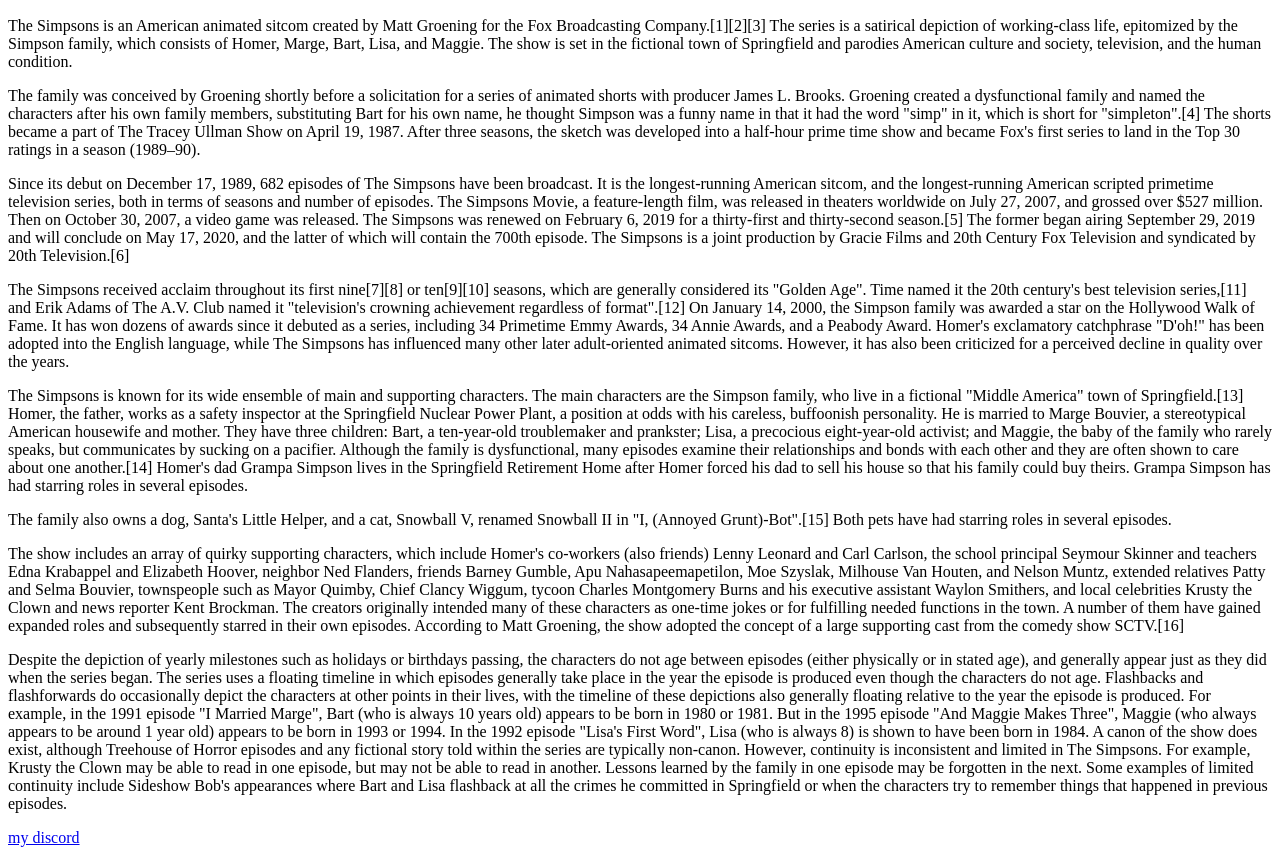
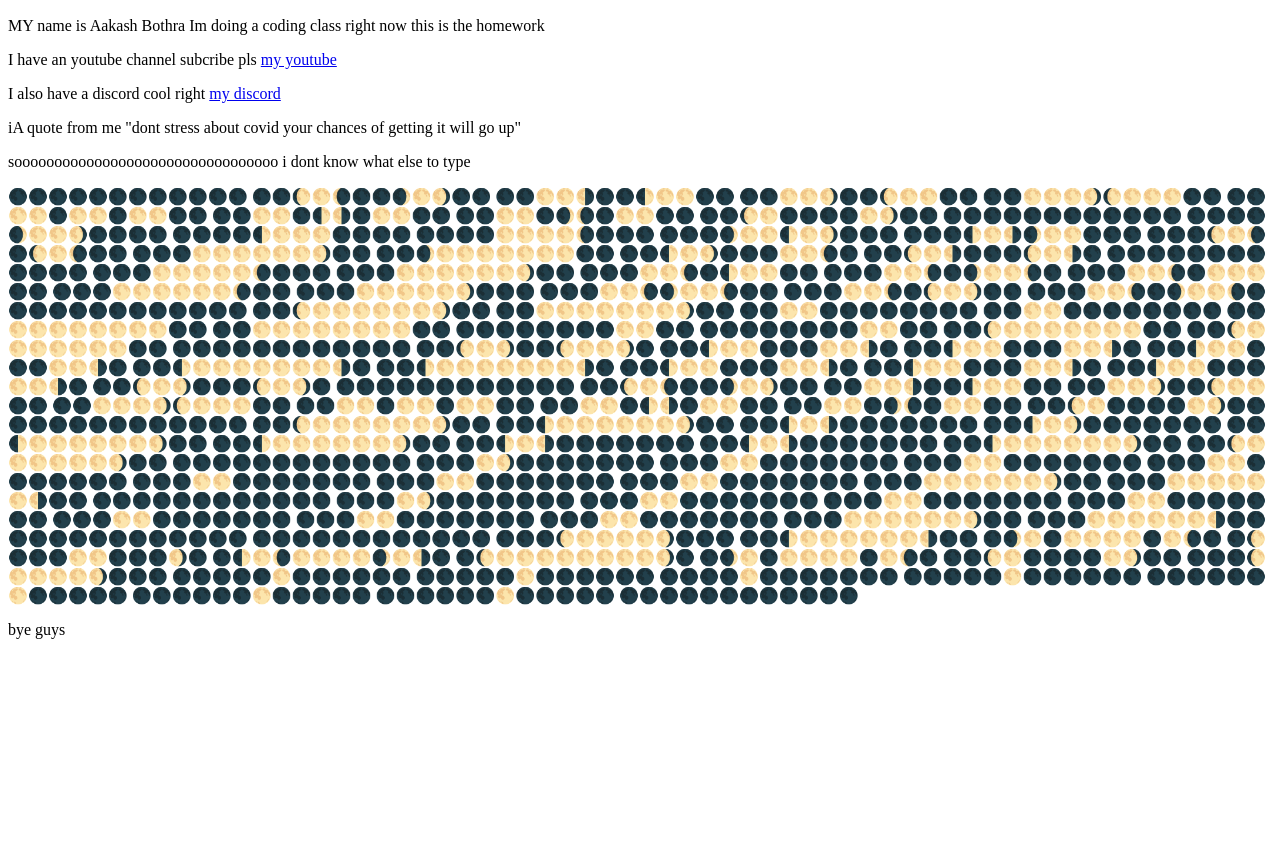
Before and after one commit to Pandawastaken1/coding-class-, a plain HTML site: page index.html in a window 1280 px wide. Shown: the part 369-1224 px from the top of the page. After the commit the page ends 1024 px from the top, so only its background shows below. Drawn offline with Linux system fonts and the light colour scheme.

Commit message:
git commit

```diff
--- a/index.html
+++ b/index.html
@@ -1,21 +1,126 @@
 <html>
   <head>
     <title>hi ppl</title>
-    <h1> <center> Simpsons blog I guess <center/> </h1>
+    <h1> <center> my blog I guess <center/> </h1>
     </head>
  <img  src=https://media.vanityfair.com/photos/5b8eb6e436a2ff0ca844f275/master/w_1600%2Cc_limit/simpsons-oral-history-august-2007-lede.jpg/>
  <img src="" alt="picture of Simpsons" width="42" height="42"./>
-  <p> The Simpsons is an American animated sitcom created by Matt Groening for the Fox Broadcasting Company.[1][2][3] The series is a satirical depiction of working-class life, epitomized by the Simpson family, which consists of Homer, Marge, Bart, Lisa, and Maggie. The show is set in the fictional town of Springfield and parodies American culture and society, television, and the human condition. </p>
-   <p>The family was conceived by Groening shortly before a solicitation for a series of animated shorts with producer James L. Brooks. Groening created a dysfunctional family and named the characters after his own family members, substituting Bart for his own name, he thought Simpson was a funny name in that it had the word "simp" in it, which is short for "simpleton".[4] The shorts became a part of The Tracey Ullman Show on April 19, 1987. After three seasons, the sketch was developed into a half-hour prime time show and became Fox's first series to land in the Top 30 ratings in a season (1989–90).</p>
-     <p>Since its debut on December 17, 1989, 682 episodes of The Simpsons have been broadcast. It is the longest-running American sitcom, and the longest-running American scripted primetime television series, both in terms of seasons and number of episodes. The Simpsons Movie, a feature-length film, was released in theaters worldwide on July 27, 2007, and grossed over $527 million. Then on October 30, 2007, a video game was released. The Simpsons was renewed on February 6, 2019 for a thirty-first and thirty-second season.[5] The former began airing September 29, 2019 and will conclude on May 17, 2020, and the latter of which will contain the 700th episode. The Simpsons is a joint production by Gracie Films and 20th Century Fox Television and syndicated by 20th Television.[6]</p>
-       <p>The Simpsons received acclaim throughout its first nine[7][8] or ten[9][10] seasons, which are generally considered its "Golden Age". Time named it the 20th century's best television series,[11] and Erik Adams of The A.V. Club named it "television's crowning achievement regardless of format".[12] On January 14, 2000, the Simpson family was awarded a star on the Hollywood Walk of Fame. It has won dozens of awards since it debuted as a series, including 34 Primetime Emmy Awards, 34 Annie Awards, and a Peabody Award. Homer's exclamatory catchphrase "D'oh!" has been adopted into the English language, while The Simpsons has influenced many other later adult-oriented animated sitcoms. However, it has also been criticized for a perceived decline in quality over the years.</p>
-         <p>The Simpsons is known for its wide ensemble of main and supporting characters.
-The main characters are the Simpson family, who live in a fictional "Middle America" town of Springfield.[13] Homer, the father, works as a safety inspector at the Springfield Nuclear Power Plant, a position at odds with his careless, buffoonish personality. He is married to Marge Bouvier, a stereotypical American housewife and mother. They have three children: Bart, a ten-year-old troublemaker and prankster; Lisa, a precocious eight-year-old activist; and Maggie, the baby of the family who rarely speaks, but communicates by sucking on a pacifier. Although the family is dysfunctional, many episodes examine their relationships and bonds with each other and they are often shown to care about one another.[14] Homer's dad Grampa Simpson lives in the Springfield Retirement Home after Homer forced his dad to sell his house so that his family could buy theirs. Grampa Simpson has had starring roles in several episodes.</p>
-<p>The family also owns a dog, Santa's Little Helper, and a cat, Snowball V, renamed Snowball II in "I, (Annoyed Grunt)-Bot".[15] Both pets have had starring roles in several episodes.</p>
-  <p>The show includes an array of quirky supporting characters, which include Homer's co-workers (also friends) Lenny Leonard and Carl Carlson, the school principal Seymour Skinner and teachers Edna Krabappel and Elizabeth Hoover, neighbor Ned Flanders, friends Barney Gumble, Apu Nahasapeemapetilon, Moe Szyslak, Milhouse Van Houten, and Nelson Muntz, extended relatives Patty and Selma Bouvier, townspeople such as Mayor Quimby, Chief Clancy Wiggum, tycoon Charles Montgomery Burns and his executive assistant Waylon Smithers, and local celebrities Krusty the Clown and news reporter Kent Brockman.
-
-The creators originally intended many of these characters as one-time jokes or for fulfilling needed functions in the town. A number of them have gained expanded roles and subsequently starred in their own episodes. According to Matt Groening, the show adopted the concept of a large supporting cast from the comedy show SCTV.[16]</p>
-  <p>Despite the depiction of yearly milestones such as holidays or birthdays passing, the characters do not age between episodes (either physically or in stated age), and generally appear just as they did when the series began. The series uses a floating timeline in which episodes generally take place in the year the episode is produced even though the characters do not age. Flashbacks and flashforwards do occasionally depict the characters at other points in their lives, with the timeline of these depictions also generally floating relative to the year the episode is produced. For example, in the 1991 episode "I Married Marge", Bart (who is always 10 years old) appears to be born in 1980 or 1981. But in the 1995 episode "And Maggie Makes Three", Maggie (who always appears to be around 1 year old) appears to be born in 1993 or 1994. In the 1992 episode "Lisa's First Word", Lisa (who is always 8) is shown to have been born in 1984.
-
-A canon of the show does exist, although Treehouse of Horror episodes and any fictional story told within the series are typically non-canon. However, continuity is inconsistent and limited in The Simpsons. For example, Krusty the Clown may be able to read in one episode, but may not be able to read in another. Lessons learned by the family in one episode may be forgotten in the next. Some examples of limited continuity include Sideshow Bob's appearances where Bart and Lisa flashback at all the crimes he committed in Springfield or when the characters try to remember things that happened in previous episodes.</p>
-    <a href="https://discord.gg/38FBQ7n">my discord</a>
+  <p> MY name is Aakash Bothra Im doing a coding class right now this is the homework </p>
+   <p>I have an youtube channel subcribe pls  <a href="https://www.youtube.com/channel/UCGZfGCuV63YyHw1kDGLLTdQ">my youtube</a> </p>
+   <p>I also have a discord cool right <a href="https://discord.gg/38FBQ7n">my discord</a> </p>
+<p>iA quote from me "dont stress about covid your chances of getting it will go up" </p>
+  <p>sooooooooooooooooooooooooooooooooo i dont know what else to type </p>
+  <p>🌑🌑🌑🌑🌑🌑🌑🌑🌑🌑🌑🌑
+    🌑🌑🌔️🌕️🌘🌑🌑🌒🌕️🌖️️🌑🌑
+    🌑🌑🌕️🌕️🌗🌑🌑🌓🌕️🌕️🌑🌑
+    🌑🌑🌕️🌕️🌖️🌑🌑🌔🌕️🌕️🌑🌑
+    🌑🌑🌕️🌕️🌕️🌖️🌔🌕️🌕️🌕️🌑🌑
+    🌑🌑🌕️🌕️🌑🌕️🌕️🌑🌕️🌕️🌑🌑
+    🌑🌑🌕️🌕️🌑🌓🌗🌑🌕️🌕️🌑🌑
+    🌑🌑🌕️️🌕️🌑🌒🌘🌑🌕️🌕️️️🌑🌑
+    🌑🌑🌔🌕️🌑🌑🌑🌑🌕️🌖️🌑🌑
+    🌑🌑🌑🌑🌑🌑🌑🌑🌑🌑🌑🌑
+    🌑🌑🌑🌑🌒🌕️🌕️🌖️️🌑🌑🌑🌑
+    🌑🌑🌑🌑🌓️🌕️🌕️🌕️🌑️️🌑🌑🌑
+    🌑🌑🌑🌑🌕️🌕️🌕️🌕️🌘🌑🌑🌑
+    🌑🌑🌑🌒️🌕️🌕️🌓🌕️🌖️🌑🌑🌑
+    🌑🌑🌑🌓️🌕️🌗️🌒️🌕️🌕️🌑🌑🌑
+    🌑🌑🌑🌔🌕️🌘🌑🌔🌕️🌘️🌑🌑
+    🌑🌑🌑🌕️🌕️🌕️🌕️🌕️🌕️🌖️🌑🌑
+    🌑🌑🌒🌕️🌕️🌕️🌕️🌕️🌕️🌕️🌑🌑
+    🌑🌑🌓🌕️🌖️🌑🌑🌑🌕️🌕️🌘🌑
+    🌑🌑🌔🌕️🌗🌑🌑🌑🌔🌕️🌗🌑
+    🌑🌑🌑🌑🌑🌑🌑🌑🌑🌑🌑🌑
+    🌑🌑🌑🌕️🌕️🌕️🌕️🌕️️🌘🌑🌑🌑
+    🌑🌑🌑🌕️🌕️🌕️🌕️🌕️🌕️️🌖️🌑🌑
+    🌑🌑🌑️🌕️🌕️🌘🌑🌓🌕️🌕️️🌑🌑
+    🌑🌑️🌑🌕️🌕️🌘🌑🌒🌕️🌕️️🌘🌑
+    🌑🌑🌑🌕️🌕️🌘🌑🌕️🌕️🌕️🌑🌑
+    🌑🌑🌑🌕️🌕️🌕️🌕️🌕️🌕️🌘🌑🌑
+    🌑🌑🌑🌕️🌕️🌕️🌕️🌕️🌖️🌑🌑🌑
+    🌑🌑🌑🌕🌕️🌘🌒🌕️🌕️🌘🌑🌑
+    🌑🌑🌑🌕️🌕️🌘🌑🌔🌕️🌖️🌑🌑
+    🌑🌑🌑🌕️🌕️🌘🌑🌒🌕️🌕️🌘🌑
+    🌑🌑🌑🌑🌑🌑🌑🌑🌑🌑🌑🌑
+    🌑🌑🌔🌕️🌕️🌕️🌕️🌕️🌕️🌖️️🌑🌑
+    🌑🌑🌕️🌕️🌕️🌕️🌕️🌕️🌕️🌖️️🌑🌑
+    🌑🌑🌕️🌕️🌑️🌑🌑🌑🌑🌑🌑🌑
+    🌑🌑🌕️🌕️️🌑🌑🌑🌑🌑🌑🌑🌑
+    🌑🌑🌕️🌕️🌕️🌕️🌕️🌕️🌕️🌕️️🌑🌑
+    🌑🌑🌕️🌕️🌕️🌕️🌕️🌕️🌕️🌕️🌑🌑
+    🌑🌑🌑🌑🌑🌑🌑🌑🌕️🌕️🌑🌑
+    🌑🌑🌑🌑🌑🌑🌑🌑🌕️🌕️🌑🌑
+    🌑🌑🌔🌕️🌕️🌕️🌕️🌕️🌕️🌕️🌑🌑
+    🌑🌑🌔🌕️🌕️🌕️🌕️🌕️🌕️🌕️🌑🌑
+    🌑🌑🌑🌑🌑🌑🌑🌑🌑🌑🌑🌑
+    🌑🌑🌔🌕️🌖️🌑🌑🌔🌕️🌕️🌖️️️🌑
+    🌑🌑🌓🌕️🌕️🌑🌑🌑🌕️🌕️🌗🌑
+    🌑🌑🌓🌕️🌕️🌑🌑🌑🌕️🌕️🌗🌑
+    🌑🌑🌓🌕️🌕️🌑🌑🌑🌕️🌕️🌗🌑
+    🌑🌑🌓🌕️🌕️🌕️🌕️🌕️🌕️🌕️🌗🌑
+    🌑🌑🌓🌕️🌕️🌕️🌕️🌕️🌕️🌕️🌗🌑
+    🌑🌑🌓🌕️🌕️🌑🌑🌑🌕️🌕️🌗🌑
+    🌑🌑🌓🌕️🌕️🌑🌑🌑🌕️🌕️🌗🌑
+    🌑🌑🌓🌕️🌕️🌑🌑🌑🌕️🌕️🌗🌑
+    🌑🌑🌔🌕️🌖️🌑🌑🌑🌔️🌕️🌖️🌑
+    🌑🌑🌑🌑🌑🌑🌑🌑🌑🌑🌑🌑
+    🌑🌑🌔️🌕️🌘🌑🌑🌒🌕️🌖️️🌑🌑
+    🌑🌑🌕️🌕️🌗🌑🌑🌓🌕️🌕️🌑🌑
+    🌑🌑🌕️🌕️🌖️🌑🌑🌔🌕️🌕️🌑🌑
+    🌑🌑🌕️🌕️🌕️🌖️🌔🌕️🌕️🌕️🌑🌑
+    🌑🌑🌕️🌕️🌑🌕️🌕️🌑🌕️🌕️🌑🌑
+    🌑🌑🌕️🌕️🌑🌓🌗🌑🌕️🌕️🌑🌑
+    🌑🌑🌕️️🌕️🌑🌒🌘🌑🌕️🌕️️️🌑🌑
+    🌑🌑🌔🌕️🌑🌑🌑🌑🌕️🌖️🌑🌑
+    🌑🌑🌑🌑🌑🌑🌑🌑🌑🌑🌑🌑
+    🌑🌑🌔🌕️🌕️🌕️🌕️🌕️🌕🌖️🌑🌑
+    🌑🌑🌓🌕️🌕️🌕️🌕️🌕️🌕️🌖️🌑🌑
+    🌑🌑🌓🌕️️🌗🌑🌑🌑🌑🌑🌑🌑
+    🌑🌑🌓🌕️️🌖️️🌑🌑🌑🌑🌑🌑🌑
+    🌑🌑🌓🌕️🌕️🌕️🌕️🌕️🌕️🌖️🌑🌑
+    🌑🌑🌓🌕️🌕️🌕️🌕️🌕️🌕️🌖️🌑🌑
+    🌑🌑🌓🌕️🌗🌑🌑🌑🌑🌑🌑🌑
+    🌑🌑🌓🌕️🌗🌑🌑🌑🌑🌑🌑🌑
+    🌑🌑🌓🌕️🌕️🌕️🌕️🌕️🌕️🌖️🌑🌑
+    🌑🌑🌔🌕️🌕️🌕️🌕️🌕️🌕️🌖️🌑🌑
+    🌑🌑🌑🌑🌑🌑🌑🌑🌑🌑🌑🌑
+    🌑🌑🌑🌕️🌖️🌑🌑🌑🌑🌑🌑🌑
+    🌑🌑️🌑🌕️🌕️🌑🌑🌑🌑🌑🌑🌑
+    🌑🌑️🌑🌕️🌕️🌑🌑🌑🌑🌑🌑🌑
+    🌑🌑️🌑🌕️🌕️🌑🌑🌑🌑🌑🌑🌑
+    🌑🌑🌑️🌕️🌕️🌑🌑🌑🌑🌑🌑🌑
+    🌑🌑️🌑🌕️🌕️🌑🌑🌑🌑🌑🌑🌑
+    🌑🌑️🌑🌕️🌕️🌑🌑🌑🌑🌑🌑🌑
+    🌑🌑🌑️🌕️🌕️🌕️🌕️🌕️🌕️🌖️🌑🌑
+    🌑🌑️🌑🌕️🌕️🌕️🌕️🌕️🌕️🌗️🌑🌑
+    🌑🌑🌑🌑🌑🌑🌑🌑🌑️🌑🌑🌑
+    🌑🌑🌑🌕️🌖️🌑🌑🌑🌑🌑🌑🌑
+    🌑🌑️🌑🌕️🌕️🌑🌑🌑🌑🌑🌑🌑
+    🌑🌑️🌑🌕️🌕️🌑🌑🌑🌑🌑🌑🌑
+    🌑🌑️🌑🌕️🌕️🌑🌑🌑🌑🌑🌑🌑
+    🌑🌑🌑️🌕️🌕️🌑🌑🌑🌑🌑🌑🌑
+    🌑🌑️🌑🌕️🌕️🌑🌑🌑🌑🌑🌑🌑
+    🌑🌑️🌑🌕️🌕️🌑🌑🌑🌑🌑🌑🌑
+    🌑🌑🌑️🌕️🌕️🌕️🌕️🌕️🌕️🌖️🌑🌑
+    🌑🌑️🌑🌕️🌕️🌕️🌕️🌕️🌕️🌗️🌑🌑
+    🌑🌑🌑🌑🌑🌑🌑🌑🌑🌑🌑🌑
+    🌑🌑🌑🌑🌑🌑🌑🌑🌑🌑🌑🌑
+    🌑🌑🌑🌔🌕️🌕️🌕️🌕️🌖️🌑🌑🌑
+    🌑🌑🌓🌕️🌕️🌕️🌕️🌕️🌕️🌗️🌑🌑
+    🌑🌒🌕️️🌑️🌕️️🌕️🌕️️🌕️🌑🌕️️🌘🌑
+    🌑🌔🌑️🌑🌑️🌕️🌕️🌑️🌑️🌑️🌖️🌑
+    🌑🌓️🌕️🌘️🌕️🌕️🌕️🌕️🌒️🌕️🌗🌑
+    🌑🌔🌕️️🌕️🌕️🌕️🌕️🌕️️🌕️️🌕️🌖️️️🌑
+    🌑🌒🌕️️🌑️🌕️🌕️🌕️️️🌕️🌑️️️🌕️🌘🌑
+    🌑🌑🌔🌕️🌑🌑🌑🌑🌕️🌖️️️️🌑🌑
+    🌑🌑🌑🌔️🌕️🌕️🌕️🌕️🌖️🌑🌑🌑
+    🌑🌑🌑🌑🌑️🌕️🌑🌑🌑🌑🌑🌑
+    🌑🌑🌑🌑🌑🌕️🌑🌑🌑🌑🌑🌑
+    🌑🌑🌑🌑🌕️🌑️🌑🌑🌑🌑🌑🌑
+    🌑🌑🌑🌑🌑🌕🌑🌑🌑🌑🌑🌑
+    🌑🌑🌑🌑🌑🌑🌕️🌑🌑🌑🌑🌑
+    🌑🌑🌑🌑🌑🌑🌕️🌑🌑🌑🌑🌑
+    🌑🌑🌑🌑🌑🌑🌕️🌑🌑🌑🌑🌑
+    🌑🌑🌑🌑🌑🌑🌑️🌑🌑🌑🌑🌑
+     </p>
+     <p>bye guys</p>
```
